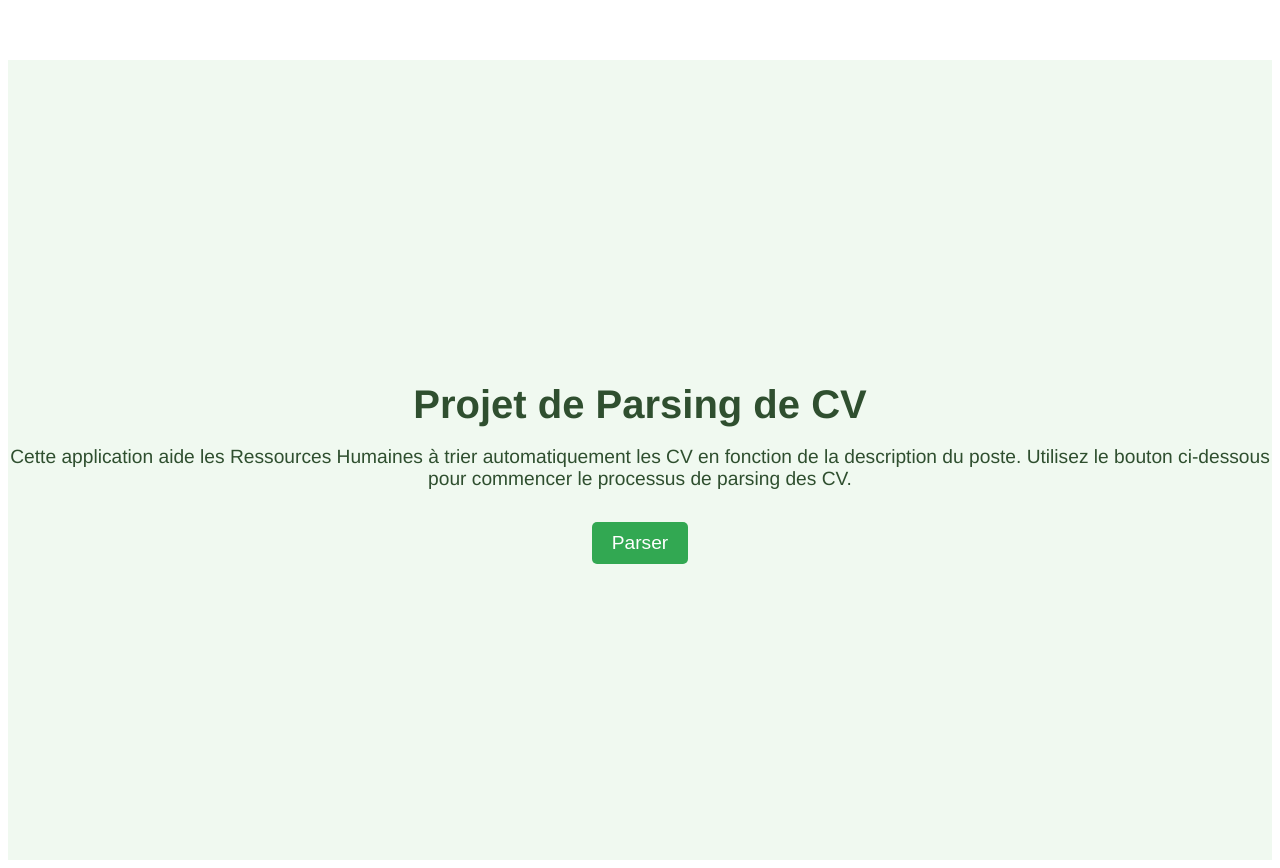
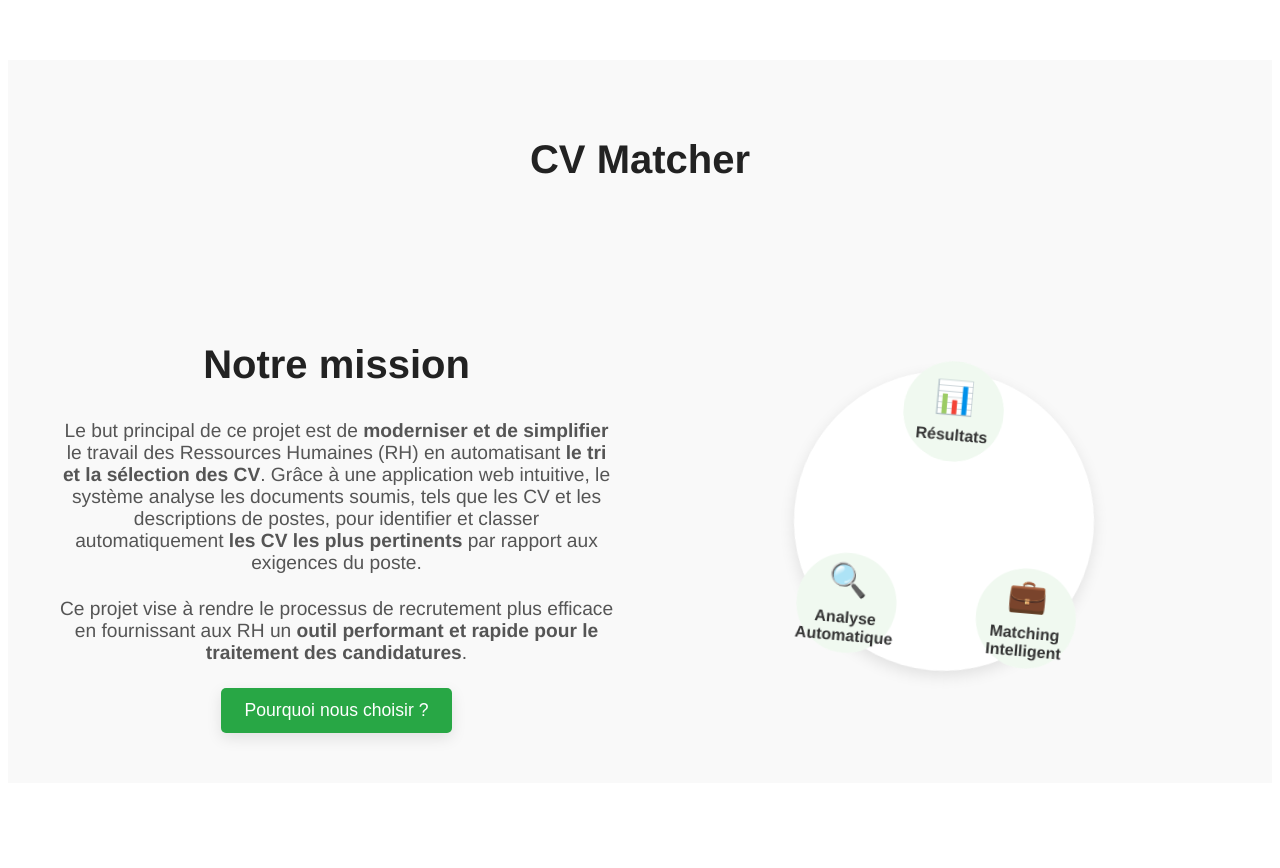
Before and after one commit to mortalla23/Parsing-CV, a Vue app in the folder frontend/: page / in a window 1280 px wide. After the commit the page ends 800 px from the top, so only its background shows below. Built offline with nearby package versions, Linux system fonts and the light colour scheme.

Commit message:
HomePage and Navbar done

```diff
--- a/frontend/src/components/HomePage.vue
+++ b/frontend/src/components/HomePage.vue
@@ -1,16 +1,53 @@
 <template>
   <div class="home">
+     <!-- Section du projet de parsing -->
      <header>
-        <h1>Projet de Parsing de CV</h1>
+      <h1>CV Matcher</h1>
+    </header>
+    <!-- Section Notre mission -->
+    <section class="mission-section">
+      <div class="text-content">
+        <h2>Notre mission</h2>
         <p>
-          Cette application aide les Ressources Humaines à trier automatiquement les CV
-          en fonction de la description du poste. Utilisez le bouton ci-dessous pour
-          commencer le processus de parsing des CV.
+          Le but principal de ce projet est de <strong>moderniser et de simplifier </strong>le travail des Ressources Humaines (RH)
+          en automatisant <strong>le tri et la sélection des CV</strong>. Grâce à une application web intuitive,
+          le système analyse les documents soumis, tels que les CV et les descriptions de postes,
+          pour identifier et classer automatiquement <strong>les CV les plus pertinents</strong> par rapport aux exigences du poste.
+
         </p>
-      </header>
-      <button @click="goToParsingPage" class="parser-button">
-        Parser
-      </button>
+        <p>
+          Ce projet vise à rendre le processus de recrutement plus efficace en fournissant aux RH
+          un <strong>outil performant et rapide pour le traitement des candidatures</strong>.
+        </p>
+        <router-link to="/about">
+          <button class="cta-button">Pourquoi nous choisir ?</button>
+        </router-link>
+      </div>
+
+      <div class="graphic-content">
+    <div class="rotating-circle">
+      <div class="graphic-section cv-upload">
+        <span class="icon">📄</span>
+        <span class="text">Télécharger CV</span>
+      </div>
+      <div class="graphic-section cv-analysis">
+        <span class="icon">🔍</span>
+        <span class="text">Analyse Automatique</span>
+      </div>
+      <div class="graphic-section matching">
+        <span class="icon">💼</span>
+        <span class="text">Matching Intelligent</span>
+      </div>
+      <div class="graphic-section results">
+        <span class="icon">📊</span>
+        <span class="text">Résultats</span>
+      </div>
+    </div>
+  </div>
+    </section>
+
+
+
   </div>
 </template>
 
@@ -31,36 +68,204 @@
   flex-direction: column;
   justify-content: center;
   align-items: center;
-    height: 100vh;
-    background-color: #f0f9f0;
-    color: #2f4f2f;
+  padding: 50px;
+  background-color: #f9f9f9;
 }
 
 header {
   text-align: center;
+  margin-bottom: 50px;
 }
 
 h1 {
   font-size: 2.5rem;
-    margin-bottom: 1rem;
+  color: #222;
 }
 
 p {
   font-size: 1.2rem;
-    margin-bottom: 2rem;
+  color: #555;
+  margin-bottom: 1.5rem;
 }
 
 .parser-button {
   background-color: #32a852;
   color: white;
   padding: 10px 20px;
+  font-size: 1.2rem;
   border: none;
   border-radius: 5px;
   cursor: pointer;
-    font-size: 1.2rem;
+  box-shadow: 0 5px 15px rgba(0, 0, 0, 0.1);
 }
 
 .parser-button:hover {
   background-color: #28a745;
 }
+
+.mission-section {
+  display: flex;
+  justify-content: space-between;
+  align-items: center;
+  width: 100%;
+  max-width: 1200px;
+  margin-top: 50px;
+}
+
+.text-content {
+  flex: 1;
+  padding-right: 50px;
+}
+
+h2 {
+  font-size: 2.5rem;
+  color: #222;
+}
+
+.cta-button {
+  background-color: #28a745;
+  color: white;
+  padding: 12px 24px;
+  font-size: 1.1rem;
+  border: none;
+  border-radius: 5px;
+  cursor: pointer;
+  box-shadow: 0 5px 15px rgba(0, 0, 0, 0.1);
+}
+
+.cta-button:hover {
+  background-color: #28a745;
+}
+
+.graphic-content {
+  flex: 1;
+  display: flex;
+  justify-content: center;
+  align-items: center;
+}
+
+.graphic-circle {
+  position: relative;
+  width: 300px;
+  height: 300px;
+  border-radius: 50%;
+  background-color: #fff;
+  box-shadow: 0 5px 15px rgba(0, 0, 0, 0.1);
+  display: flex;
+  justify-content: center;
+  align-items: center;
+}
+
+.graphic-section {
+  position: absolute;
+  display: flex;
+  flex-direction: column;
+  align-items: center;
+  justify-content: center;
+  width: 100px;
+  height: 100px;
+  text-align: center;
+}
+
+.insight {
+  top: 10px;
+  left: 50%;
+  transform: translateX(-50%);
+  color: #6c2e91;
+}
+
+.marque {
+  bottom: 10px;
+  left: 20px;
+  color: #fca531;
+}
+
+.sourcing {
+  bottom: 10px;
+  right: 20px;
+  color: #f0b529;
+}
+
+.icon {
+  font-size: 2rem;
+  margin-bottom: 10px;
+}
+
+.text {
+  font-size: 1rem;
+  font-weight: bold;
+}
+
+
+.graphic-content {
+  display: flex;
+  justify-content: center;
+  align-items: center;
+  height: 400px;
+  background-color: #f9f9f9;
+}
+
+.rotating-circle {
+  position: relative;
+  width: 300px;
+  height: 300px;
+  border-radius: 50%;
+  background-color: #fff;
+  box-shadow: 0 5px 15px rgba(0, 0, 0, 0.1);
+  animation: rotate 10s infinite linear;
+}
+
+.graphic-section {
+  position: absolute;
+  width: 100px;
+  height: 100px;
+  display: flex;
+  flex-direction: column;
+  justify-content: center;
+  align-items: center;
+  text-align: center;
+  border-radius: 50%;
+  background-color: #f0f9f0;
+  color: #333;
+  font-weight: bold;
+}
+
+.cv-upload {
+  top: -10px;
+  left: 50%;
+  transform: translateX(-50%);
+}
+
+.cv-analysis {
+  bottom: 10px;
+  left: 10px;
+}
+
+.matching {
+  bottom: 10px;
+  right: 10px;
+}
+
+.results {
+  top: -10px;
+  left: 50%;
+  transform: translateX(-50%);
+  animation-delay: 0.6s;
+}
+/* Animation de rotation */
+@keyframes rotate {
+  50% {
+    transform: rotate(5deg);
+  }
+  50% {
+    transform: rotate(5deg);
+  }
+}
+
+
+.icon {
+  font-size: 2rem;
+  margin-bottom: 10px;
+}
+
 </style>
--- /dev/null
+++ b/frontend/src/components/NavbarSection.vue
@@ -0,0 +1,152 @@
+<template>
+  <nav class="navbar">
+    <!-- Logo -->
+    <div class="navbar-logo">
+      <router-link to="/">
+        <img src="path-to-your-logo.png" alt="Logo" />
+      </router-link>
+      <h1>CV <span>Matcher</span></h1>
+    </div>
+
+    <!-- Liens de navigation -->
+    <ul class="navbar-links">
+      <li><router-link to="/about">À propos de nous</router-link></li>
+
+      <li class="dropdown">
+        <a href="#">Logiciel</a>
+        <!-- Dropdown Menu -->
+        <div class="dropdown-content">
+          <router-link to="/analyse-cv">Analyse automatique des CVs</router-link>
+          <a href="#">Matching intelligent</a>
+        </div>
+      </li>
+      <li><a href="#">Partenaires</a></li>
+    </ul>
+
+    <!-- Bouton Contact -->
+    <button class="contact-button">CONTACT</button>
+  </nav>
+</template>
+
+<script>
+export default {
+  name: 'NavbarSection',
+};
+</script>
+
+<style scoped>
+/* Ajout de styles pour éviter les marges supplémentaires */
+html, body {
+  margin: 0;
+  padding: 0;
+  width: 100%;
+}
+
+.navbar {
+  display: flex;
+  justify-content: space-between;
+  align-items: center;
+  padding: 10px 20px;
+  background-color: #fff;
+  box-shadow: 0 2px 10px rgba(0, 0, 0, 0.1);
+  margin: 0; /* Suppression des marges */
+  position: fixed;
+  top: 0;
+  width: 100%;
+  z-index: 1000; /* S'assurer que la navbar reste au-dessus */
+}
+
+.navbar-logo {
+  display: flex;
+  align-items: center;
+}
+
+.navbar-logo img {
+  height: 50px;
+  margin-right: 10px;
+}
+
+.navbar-logo h1 {
+  font-size: 1.5rem;
+  color: #333;
+  margin: 0;
+}
+
+.navbar-logo span {
+  font-weight: bold;
+  color: #333;
+}
+
+.navbar-links {
+  display: flex;
+  list-style: none;
+  margin: 0;
+  padding: 0;
+}
+
+.navbar-links li {
+  margin: 0 15px;
+  position: relative;
+}
+
+.navbar-links a {
+  text-decoration: none;
+  color: #333;
+  font-size: 1rem;
+  padding: 10px;
+}
+
+.navbar-links .dropdown {
+  position: relative;
+}
+
+.navbar-links .dropdown:hover .dropdown-content {
+  display: block;
+}
+
+.dropdown-content {
+  display: none;
+  position: absolute;
+  background-color: #fff;
+  box-shadow: 0 4px 8px rgba(0, 0, 0, 0.1);
+  z-index: 1;
+  top: 100%; /* Assure que le menu est juste en dessous */
+  left: 50%;
+  transform: translateX(-50%);
+  width: 200px;
+  border-radius: 5px;
+  padding: 0;
+}
+
+.dropdown-content a {
+  display: block;
+  padding: 12px 30px;
+  color: #333;
+  text-decoration: none;
+  white-space: nowrap;
+}
+
+.dropdown-content a:hover {
+  background-color: #f9f9f9;
+}
+
+.dropdown:hover .dropdown-content {
+  display: block;
+}
+
+.contact-button {
+  background-color: #ff4242;
+  color: white;
+  padding: 7px 18px;
+  border: none;
+  border-radius: 5px;
+  font-size: 1rem;
+  cursor: pointer;
+  position: relative;
+  left: -25px; /* Déplace le bouton vers la gauche de 10 pixels */
+}
+
+.contact-button:hover {
+  background-color: #ff2020;
+}
+</style>
```
Lines whose indentation alone changed are shown as unchanged.
